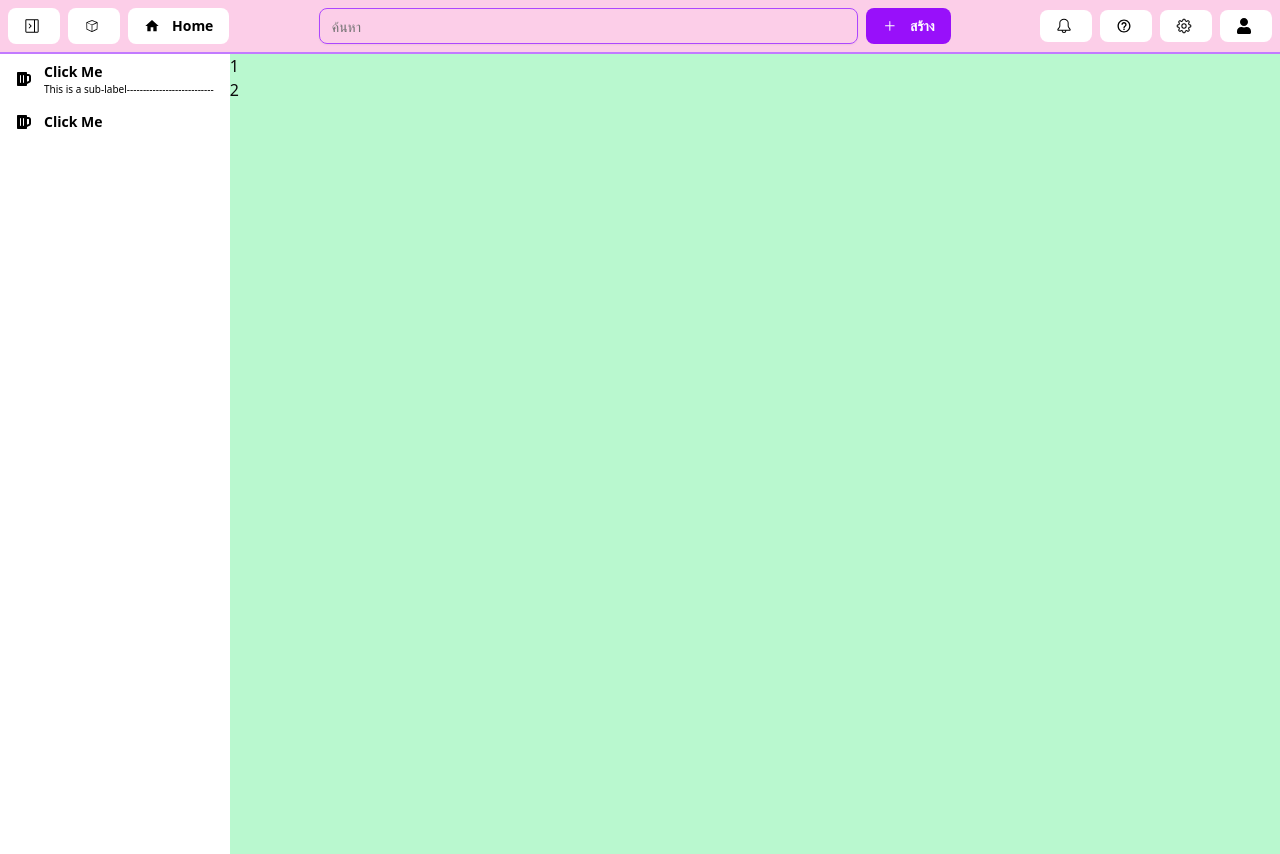
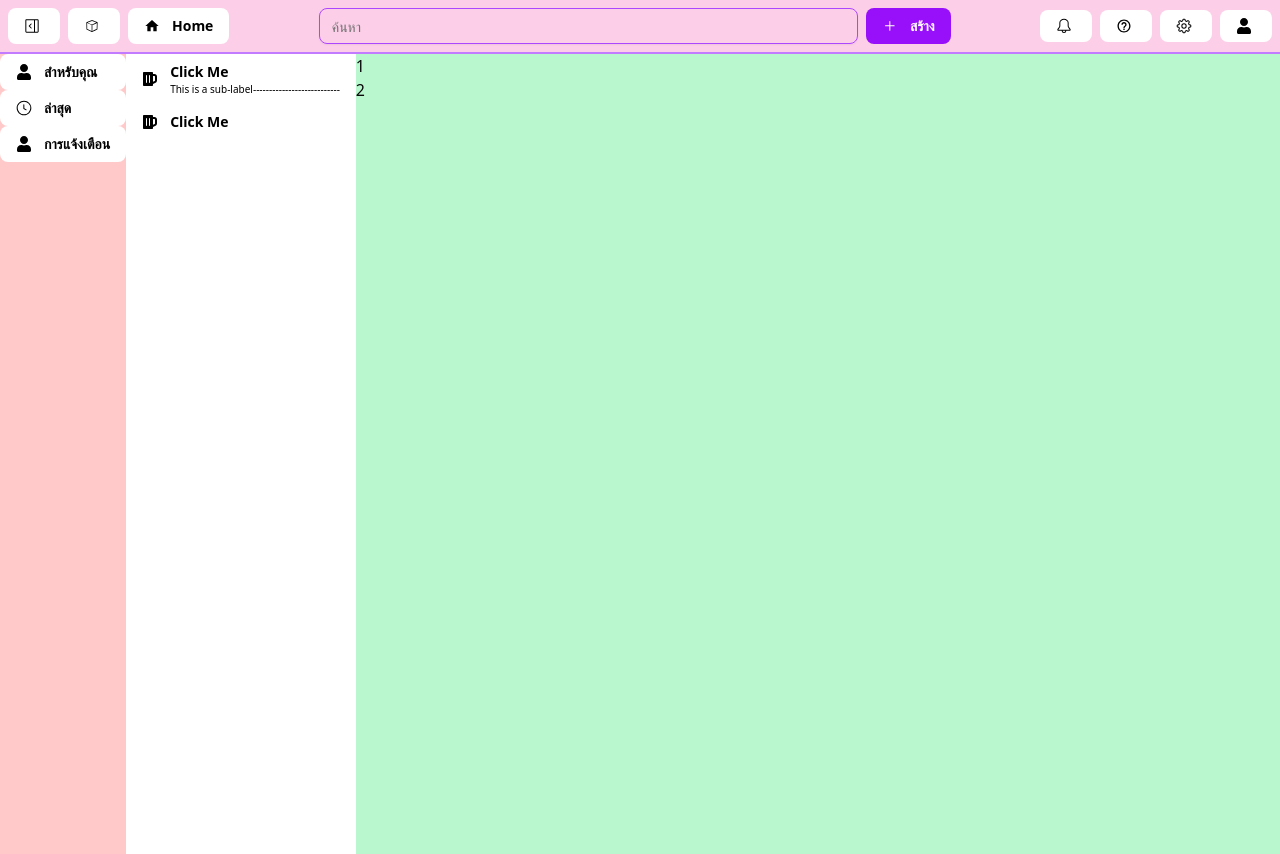
Before and after one commit to Moon2548/web-practice, a Next.js app: page /home in a window 1280 px wide. Both pictures are taken after a click on the button 34 px from the left and 26 px from the top of the page. Built offline with nearby package versions, Linux system fonts and the light colour scheme.

Commit message:
add sidebar

```diff
--- a/src/app/home/page.tsx
+++ b/src/app/home/page.tsx
@@ -1,10 +1,16 @@
 "use client";
 
+import {
+    ResizableHandle,
+    ResizablePanel,
+    ResizablePanelGroup,
+} from "@/components/ui/resizable"
 import { useState } from "react";
 import { MainButton } from "@/components/main-button";
 import { FaBeer } from "react-icons/fa";
 import Navbar from "@/components/navbar";
 import Helpbar from "@/components/help-bar";
+import Sidebar from "@/components/side-bar";
 import Link from "next/link";
 
 export default function Home() {
@@ -15,6 +21,7 @@ export default function Home() {
         <div>
             <Navbar setShowhelp={setShowhelp} setOpenSidebar={setOpenSidebar} showhelp={showhelp} opensidebar={opensidebar} />
             <div className="flex h-screen">
+                {opensidebar && (<Sidebar />)}
                 <div>
                     <MainButton icon={<FaBeer />} label="Click Me" subLabel="This is a sub-label---------------------------" />
                     <MainButton icon={<FaBeer />} label="Click Me" />
--- a/src/components/navbar.tsx
+++ b/src/components/navbar.tsx
@@ -47,7 +47,7 @@ export default function Navbar({ setShowhelp, setOpenSidebar, showhelp, openside
         <nav className="w-full bg-pink-200 border-b-purple-400 border-b-2 p-2">
             <div className="flex items-center justify-between">
                 <div className="flex gap-2">
-                    <MainButton icon={<GoSidebarCollapse />}></MainButton>
+                    <MainButton icon={opensidebar ? <GoSidebarExpand /> : <GoSidebarCollapse />} onClick={() => setOpenSidebar(!opensidebar)}></MainButton>
                     <DropdownMenu>
                         <DropdownMenuTrigger asChild>
                             <MainButton icon={<DiNetbeans />} ></MainButton>
--- /dev/null
+++ b/src/components/side-bar.tsx
@@ -0,0 +1,15 @@
+import { MainButton } from "./main-button";
+import Link from "next/link";
+import { FaUser } from "react-icons/fa";
+import { GoClock, GoBell } from "react-icons/go";
+
+export default function Sidebar() {
+
+    return (
+        <div className="bg-red-200" >
+            <Link href="/home"><MainButton icon={<FaUser />} label="สำหรับคุณ" classname="w-full justify-start" /></Link>
+            <Link href="/latest"><MainButton icon={<GoClock />} label="ล่าสุด" classname="w-full justify-start" /></Link>
+            <Link href="/notifications"><MainButton icon={<FaUser />} label="การแจ้งเตือน" classname="w-full justify-start" /></Link>
+        </div>
+    )
+}
```
